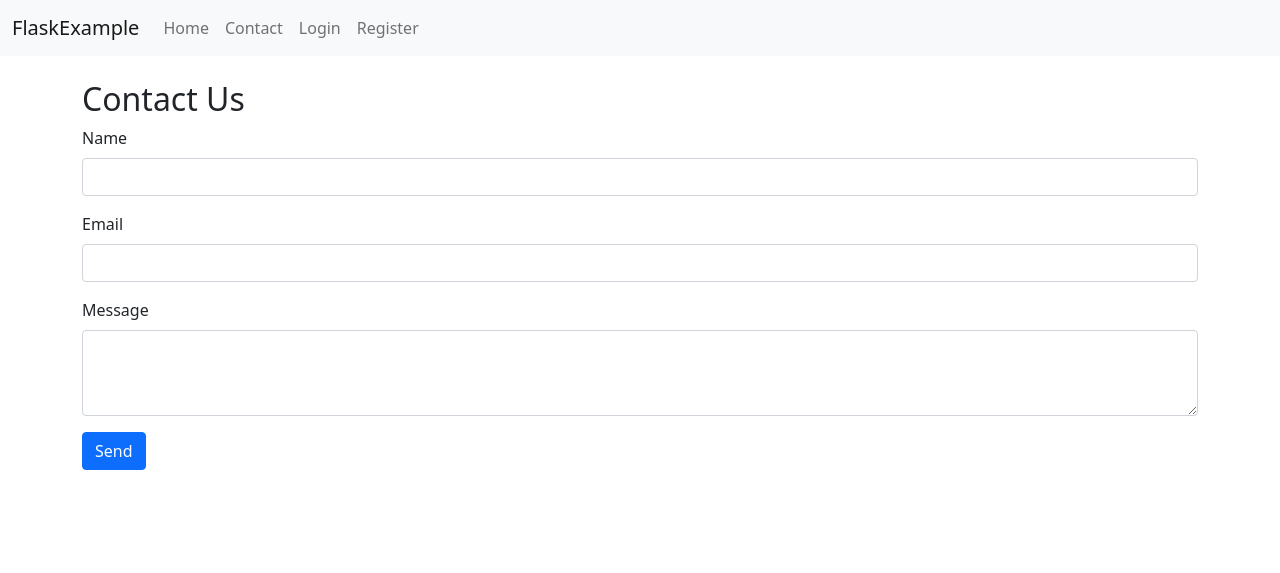
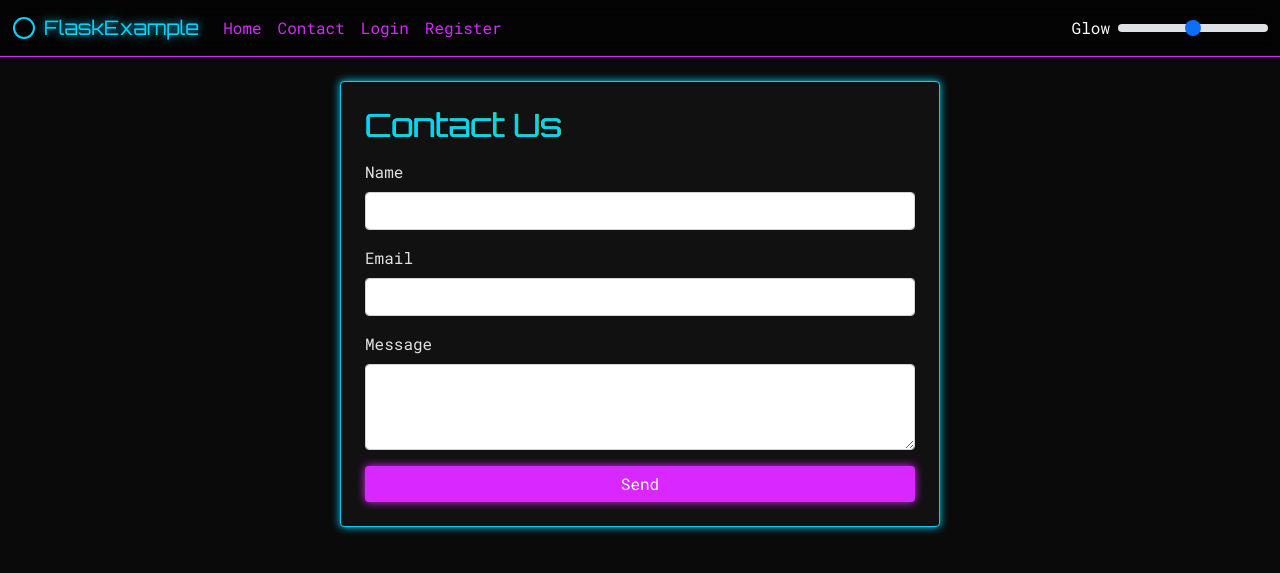
Before and after one commit to YerayAR/Flask_Template, a Flask app: page /contact in a window 1280 px wide. Shown: the top 573 px of the page. Run offline with Flask 3, Linux system fonts and the light colour scheme.

Commit message:
Add neo-cyberpunk UI

```diff
--- /dev/null
+++ b/app/static/style.css
@@ -0,0 +1,69 @@
+:root {
+  --neon-purple: #d927ff;
+  --neon-green: #39ff14;
+  --neon-blue: #00d4ff;
+  --glow-strength: 1;
+}
+
+body {
+  background-color: #0a0a0a;
+  color: #e0e0e0;
+  font-family: 'Roboto Mono', monospace;
+}
+
+h1, h2, h3, .navbar-brand {
+  font-family: 'Orbitron', sans-serif;
+  color: var(--neon-blue);
+  text-shadow: 0 0 calc(0.5rem * var(--glow-strength)) var(--neon-blue);
+}
+
+.navbar {
+  background-color: rgba(0, 0, 0, 0.6);
+  backdrop-filter: blur(10px);
+  border-bottom: 1px solid var(--neon-purple);
+}
+
+.nav-link {
+  color: var(--neon-purple);
+}
+.nav-link:hover {
+  color: var(--neon-green);
+  text-shadow: 0 0 0.5rem var(--neon-green);
+}
+
+.btn-neon {
+  color: #fff;
+  background-color: var(--neon-purple);
+  border: none;
+  box-shadow: 0 0 calc(0.5rem * var(--glow-strength)) var(--neon-purple);
+  transition: background-color 0.3s, box-shadow 0.3s;
+}
+
+.btn-neon:hover {
+  background-color: var(--neon-green);
+  box-shadow: 0 0 calc(0.5rem * var(--glow-strength)) var(--neon-green);
+}
+
+.card-neon {
+  background-color: #111;
+  border: 1px solid var(--neon-blue);
+  box-shadow: 0 0 calc(0.5rem * var(--glow-strength)) var(--neon-blue);
+  transition: transform 0.3s;
+}
+.card-neon:hover {
+  transform: translateY(-5px);
+}
+
+.glitch {
+  position: relative;
+  animation: glitch 2s infinite;
+}
+
+@keyframes glitch {
+  0% { text-shadow: 0.05rem 0 var(--neon-purple), -0.05rem 0 var(--neon-blue); }
+  20% { text-shadow: -0.05rem 0 var(--neon-purple), 0.05rem 0 var(--neon-blue); }
+  40% { text-shadow: 0.05rem 0 var(--neon-green), -0.05rem 0 var(--neon-blue); }
+  60% { text-shadow: -0.05rem 0 var(--neon-green), 0.05rem 0 var(--neon-purple); }
+  80% { text-shadow: 0.05rem 0 var(--neon-purple), -0.05rem 0 var(--neon-green); }
+  100% { text-shadow: -0.05rem 0 var(--neon-purple), 0.05rem 0 var(--neon-blue); }
+}
--- /dev/null
+++ b/app/static/theme.js
@@ -0,0 +1,9 @@
+window.addEventListener('DOMContentLoaded', () => {
+  const range = document.getElementById('glowRange');
+  if (range) {
+    document.documentElement.style.setProperty('--glow-strength', range.value);
+    range.addEventListener('input', (e) => {
+      document.documentElement.style.setProperty('--glow-strength', e.target.value);
+    });
+  }
+});
--- a/app/templates/base.html
+++ b/app/templates/base.html
@@ -3,13 +3,25 @@
   <head>
     <meta charset="utf-8">
     <title>{% block title %}Flask Example{% endblock %}</title>
+    <link href="https://fonts.googleapis.com/css2?family=Orbitron:wght@400;700&family=Roboto+Mono&display=swap" rel="stylesheet">
     <link rel="stylesheet" href="https://cdn.jsdelivr.net/npm/bootstrap@5.1.3/dist/css/bootstrap.min.css">
+    <link rel="stylesheet" href="{{ url_for('static', filename='style.css') }}">
   </head>
   <body>
-    <nav class="navbar navbar-expand-lg navbar-light bg-light">
+    <nav class="navbar navbar-expand-lg">
       <div class="container-fluid">
-        <a class="navbar-brand" href="{{ url_for('main.index') }}">FlaskExample</a>
-        <div class="collapse navbar-collapse">
+        <a class="navbar-brand d-flex align-items-center" href="{{ url_for('main.index') }}">
+          <svg width="24" height="24" viewBox="0 0 24 24" fill="none" xmlns="http://www.w3.org/2000/svg" class="me-2">
+            <circle cx="12" cy="12" r="10" stroke="currentColor" stroke-width="2">
+              <animate attributeName="r" values="10;11;10" dur="2s" repeatCount="indefinite" />
+            </circle>
+          </svg>
+          FlaskExample
+        </a>
+        <button class="navbar-toggler" type="button" data-bs-toggle="collapse" data-bs-target="#navContent">
+          <span class="navbar-toggler-icon"></span>
+        </button>
+        <div class="collapse navbar-collapse" id="navContent">
           <ul class="navbar-nav me-auto mb-2 mb-lg-0">
             <li class="nav-item"><a class="nav-link" href="{{ url_for('main.index') }}">Home</a></li>
             <li class="nav-item"><a class="nav-link" href="{{ url_for('main.contact') }}">Contact</a></li>
@@ -20,6 +32,10 @@
             <li class="nav-item"><a class="nav-link" href="{{ url_for('auth.register') }}">Register</a></li>
             {% endif %}
           </ul>
+          <div class="d-flex align-items-center ms-auto text-nowrap">
+            <label class="me-2 text-white" for="glowRange">Glow</label>
+            <input id="glowRange" type="range" min="0" max="2" step="0.1" value="1" class="form-range" style="width:150px">
+          </div>
         </div>
       </div>
     </nav>
@@ -33,5 +49,7 @@
       {% endwith %}
       {% block content %}{% endblock %}
     </div>
+    <script src="https://cdn.jsdelivr.net/npm/bootstrap@5.1.3/dist/js/bootstrap.bundle.min.js"></script>
+    <script src="{{ url_for('static', filename='theme.js') }}"></script>
   </body>
 </html>
--- a/app/templates/contact.html
+++ b/app/templates/contact.html
@@ -1,7 +1,8 @@
 {% extends 'base.html' %}
 {% block title %}Contact{% endblock %}
 {% block content %}
-<h2>Contact Us</h2>
+<div class="card card-neon p-4 mx-auto" style="max-width:600px;">
+  <h2 class="glitch mb-3">Contact Us</h2>
   <form method="post">
     {{ form.hidden_tag() }}
     <div class="mb-3">
@@ -16,6 +17,7 @@
       {{ form.message.label(class="form-label") }}
       {{ form.message(class="form-control", rows=3) }}
     </div>
-  {{ form.submit(class="btn btn-primary") }}
+    {{ form.submit(class="btn btn-neon w-100") }}
   </form>
+</div>
 {% endblock %}
--- a/app/templates/index.html
+++ b/app/templates/index.html
@@ -1,6 +1,8 @@
 {% extends 'base.html' %}
 {% block title %}Home{% endblock %}
 {% block content %}
-  <h1 class="mb-4">Welcome to Flask Example</h1>
-  <p>This is a simple demonstration application.</p>
+<div class="text-center">
+  <h1 class="glitch mb-4">Welcome to Flask Example</h1>
+  <p class="lead">This is a simple demonstration application.</p>
+</div>
 {% endblock %}
--- a/app/templates/login.html
+++ b/app/templates/login.html
@@ -1,7 +1,8 @@
 {% extends 'base.html' %}
 {% block title %}Login{% endblock %}
 {% block content %}
-<h2>Login</h2>
+<div class="card card-neon p-4 mx-auto" style="max-width:400px;">
+  <h2 class="glitch mb-3">Login</h2>
   <form method="post">
     {{ form.hidden_tag() }}
     <div class="mb-3">
@@ -12,6 +13,7 @@
       {{ form.password.label(class="form-label") }}
       {{ form.password(class="form-control") }}
     </div>
-  {{ form.submit(class="btn btn-primary") }}
+    {{ form.submit(class="btn btn-neon w-100") }}
   </form>
+</div>
 {% endblock %}
--- a/app/templates/register.html
+++ b/app/templates/register.html
@@ -1,7 +1,8 @@
 {% extends 'base.html' %}
 {% block title %}Register{% endblock %}
 {% block content %}
-<h2>Register</h2>
+<div class="card card-neon p-4 mx-auto" style="max-width:400px;">
+  <h2 class="glitch mb-3">Register</h2>
   <form method="post">
     {{ form.hidden_tag() }}
     <div class="mb-3">
@@ -16,6 +17,7 @@
       {{ form.confirm.label(class="form-label") }}
       {{ form.confirm(class="form-control") }}
     </div>
-  {{ form.submit(class="btn btn-primary") }}
+    {{ form.submit(class="btn btn-neon w-100") }}
   </form>
+</div>
 {% endblock %}
```
Also changed, not shown: README.md. Lines whose indentation alone changed are shown as unchanged.
